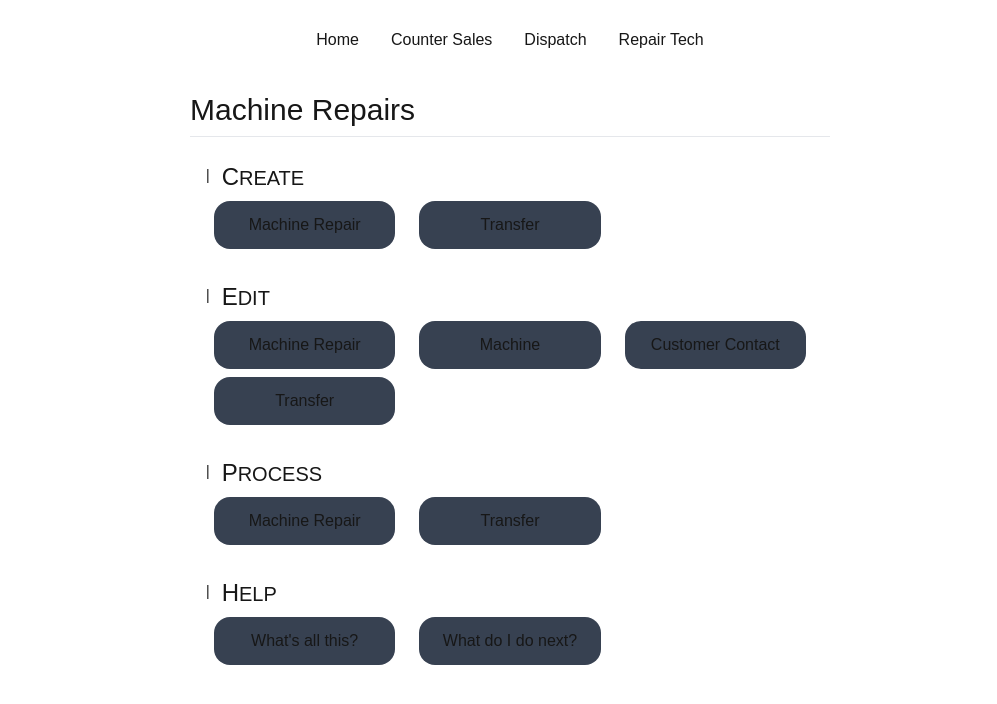
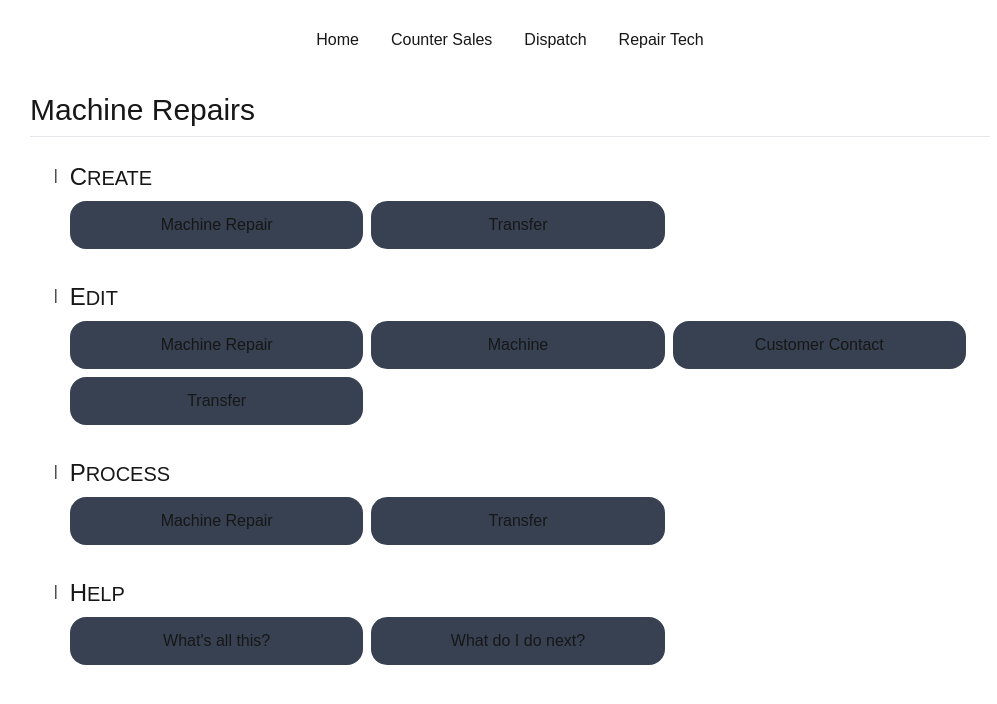
Before and after one commit to WillTaylor2352/MachineRepairs, a Next.js app in the folder machinerepairs/: page / in a window 1280 px wide. Shown: the top 704 px of the page, without its empty margins (130-1127 px from the left). Built offline with nearby package versions, Linux system fonts and the light colour scheme.

Commit message:
Responsive changes
Removed button resize in category buttons map. Added grid cols breakpoint for xl screens and edited cols for md screens. Adjusted component sizing for screens.

```diff
--- a/machinerepairs/src/app/page.js
+++ b/machinerepairs/src/app/page.js
@@ -9,7 +9,7 @@ export default function Home() {
 
 	return (
 		<div className="grid h-full grid-cols-1">
-			<div className="w-[calc(95vw)] self-start justify-self-center md:w-1/2">
+			<div className="w-[calc(95vw)] self-start justify-self-center md:w-3/4 ">
 				<h1 className={`mb-[calc(3vh)] w-auto border-b-[1px] pb-2`}>
 					Machine Repairs
 				</h1>
@@ -31,7 +31,7 @@ export default function Home() {
 									</span>
 									<h2 className="inline-block first-letter:text-2xl">{`${categoryTitle}`}</h2>
 									<div
-										className="grid grid-cols-2 gap-2 md:grid-cols-2 xl:grid-cols-3"
+										className="grid grid-cols-2 gap-2 md:ml-4 md:grid-cols-2 xl:grid-cols-3"
 										id={`hp_${categoryTitle}`}
 									>
 										{
@@ -40,7 +40,7 @@ export default function Home() {
 												categoryItem = categoryItem[1];
 												return (
 													<Link href={categoryItem.Link} key={j}>
-														<div className="mx-auto md:w-[calc(92%)]">
+														<div>
 															<Button
 																classes={`btn sm:w-full `}
 																// className={`${b_defaultstyle} w-`}
```
